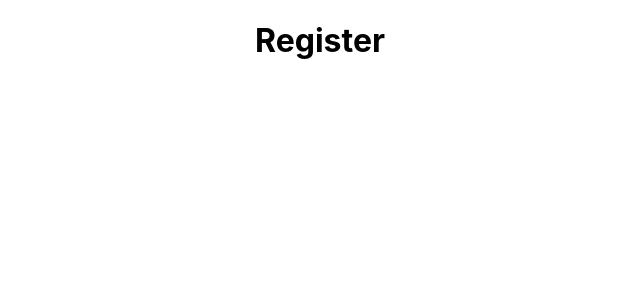
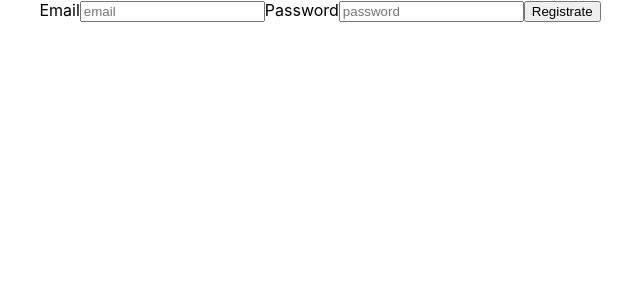
Before and after one commit to Supermacaco86/App-ingresos-egresos, a React (Create React App) app in the folder App-ingresos-egresos-main/client/: page /Register in a window 1280 px wide. Shown: the top 300 px of the page, without its empty margins (320-960 px from the left). Built offline with nearby package versions, Linux system fonts and the light colour scheme.

Commit message:
register

```diff
--- a/App-ingresos-egresos-main/client/src/components/register/Register.js
+++ b/App-ingresos-egresos-main/client/src/components/register/Register.js
@@ -1,8 +1,36 @@
 import React from "react";
+import { useState } from "react";
 
 
 export default function Register(){
+
+    const[user, setUser]=useState({
+        email:'',
+        password:'',
+    })
+
+    const handleChange = e => {
+        console.log(e)
+    }
+
     return(
-        <h1>Register</h1>
+        <form>
+            <label htmlFor="email">Email</label>
+            <input
+            type="email"
+            name="email"
+            placeholder="email"
+            onChange={handleChange}/>
+
+            <label htmlFor="password">Password</label>
+            <input
+            type="passsword"
+            name="password"
+            placeholder="password"
+            id="password"
+            onChange={handleChange}/>
+
+            <button>Registrate</button>
+        </form>
     )
 }
```
Also changed, not shown: App-ingresos-egresos-main/client/src/context/authContext.js (added).
